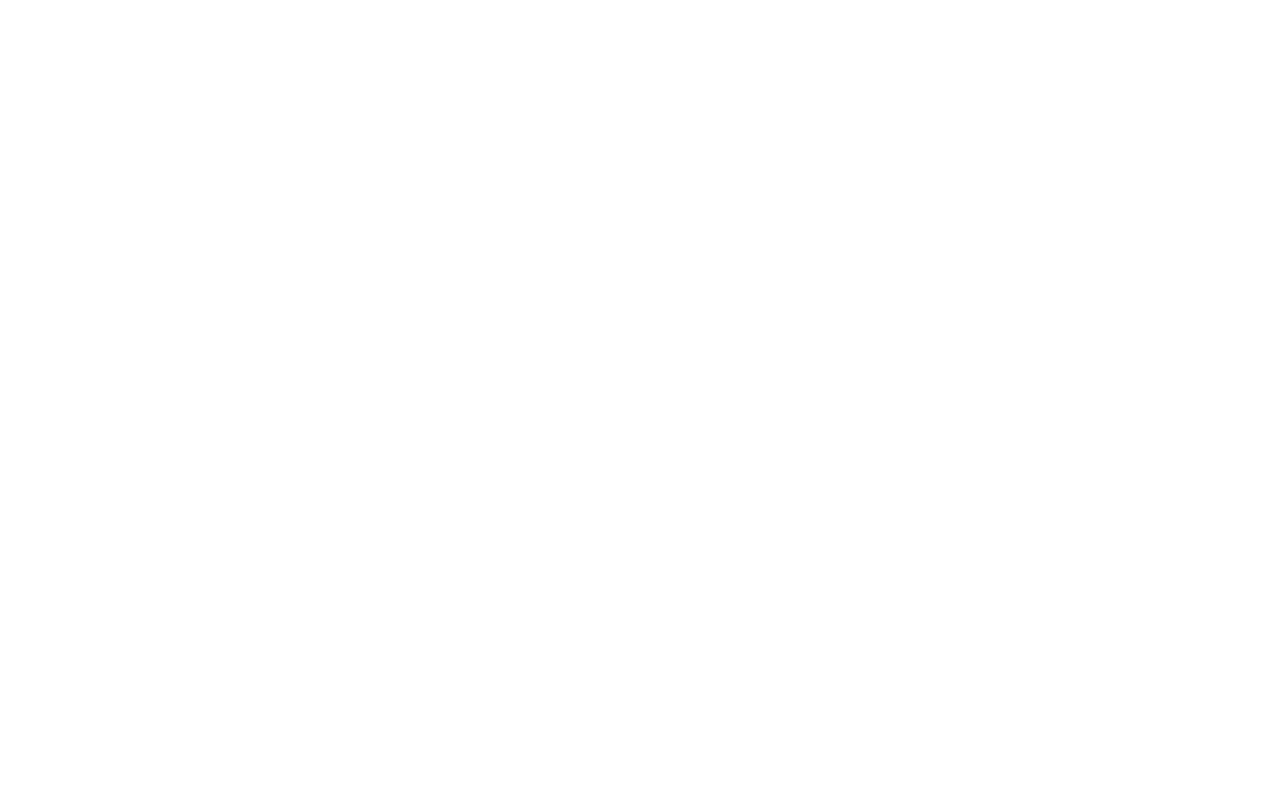
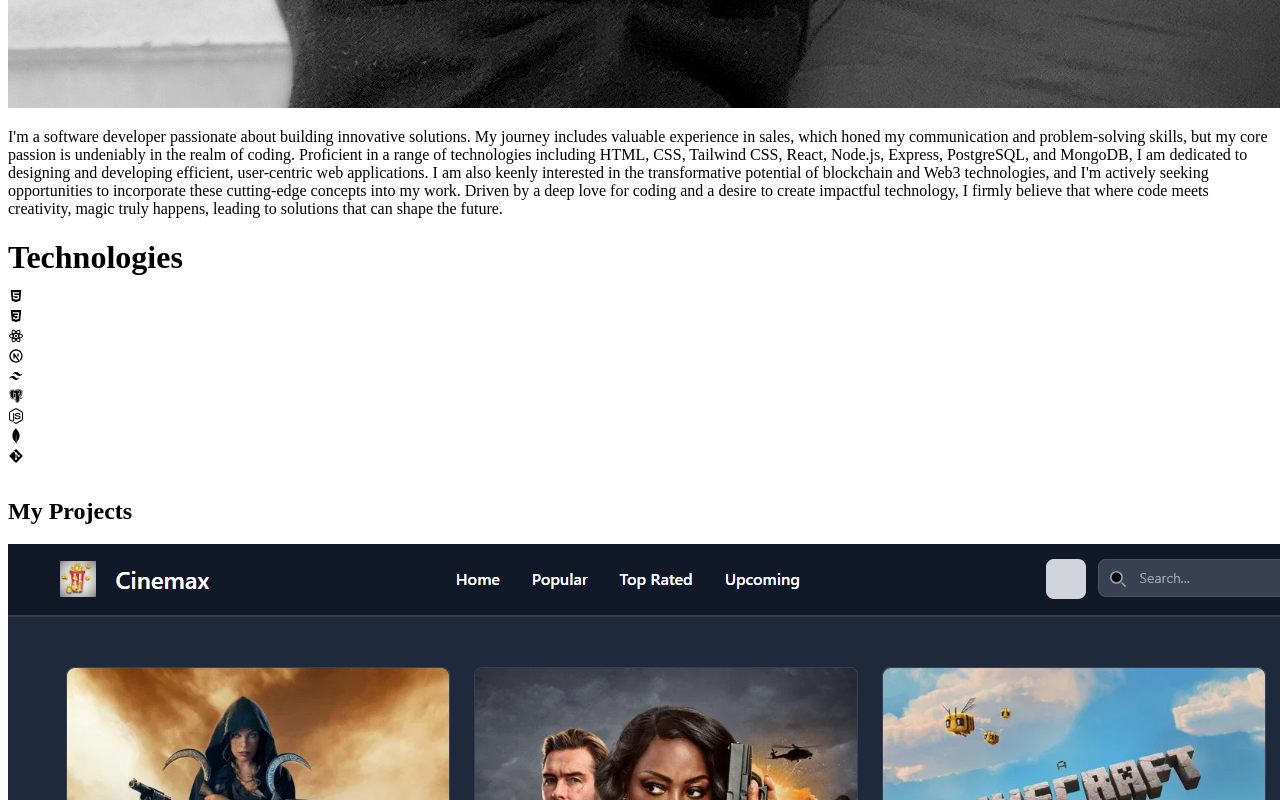
Before and after one commit to hottyy/React-portfolio, a React (Create React App) app: page / in a window 1280 px wide. Shown: the part 6400-7200 px from the top of the page. Before the commit the page ends 3799 px from the top, so only its background shows below. Built offline with nearby package versions, Linux system fonts and the light colour scheme.

Commit message:
Render all components on the main page (removed routing for sections)

```diff
--- a/src/App.jsx
+++ b/src/App.jsx
@@ -4,12 +4,11 @@
 import Technologies from "./components/Technologies";
 import Projects from "./components/Projects";
 import Contact from "./components/Contact";
-import { Routes, Route } from 'react-router-dom';
 
 function App() {
   return (
     <>
-      <div className="relative h-full w-full bg-transparent"> {/* Changed bg-slate-950 to bg-transparent */}
+      <div className="relative h-full w-full bg-transparent">
         <div className="absolute bottom-0 left-[-20%] right-0 top-[-10%] h-[500px] w-[500px] rounded-full bg-[radial-gradient(circle_farthest-side,rgba(255,0,182,.15),rgba(255,255,255,0))]">
         </div>
         <div className="absolute bottom-0 right-[-20%] top-[-10%] h-[500px] w-[500px] rounded-full bg-[radial-gradient(circle_farthest-side,rgba(255,0,182,.15),rgba(255,255,255,0))]">
@@ -18,13 +17,11 @@
 
       <div className="container mx-auto px-8">
         <Navbar />
-        <Routes>
-          <Route path="/" element={<Hero />} />
-          <Route path="/about" element={<About />} />
-          <Route path="/technologies" element={<Technologies />} />
-          <Route path="/projects" element={<Projects />} />
-          <Route path="/contact" element={<Contact />} />
-        </Routes>
+        <Hero />
+        <About />
+        <Technologies />
+        <Projects />
+        <Contact />
       </div>
     </>
   );
```
